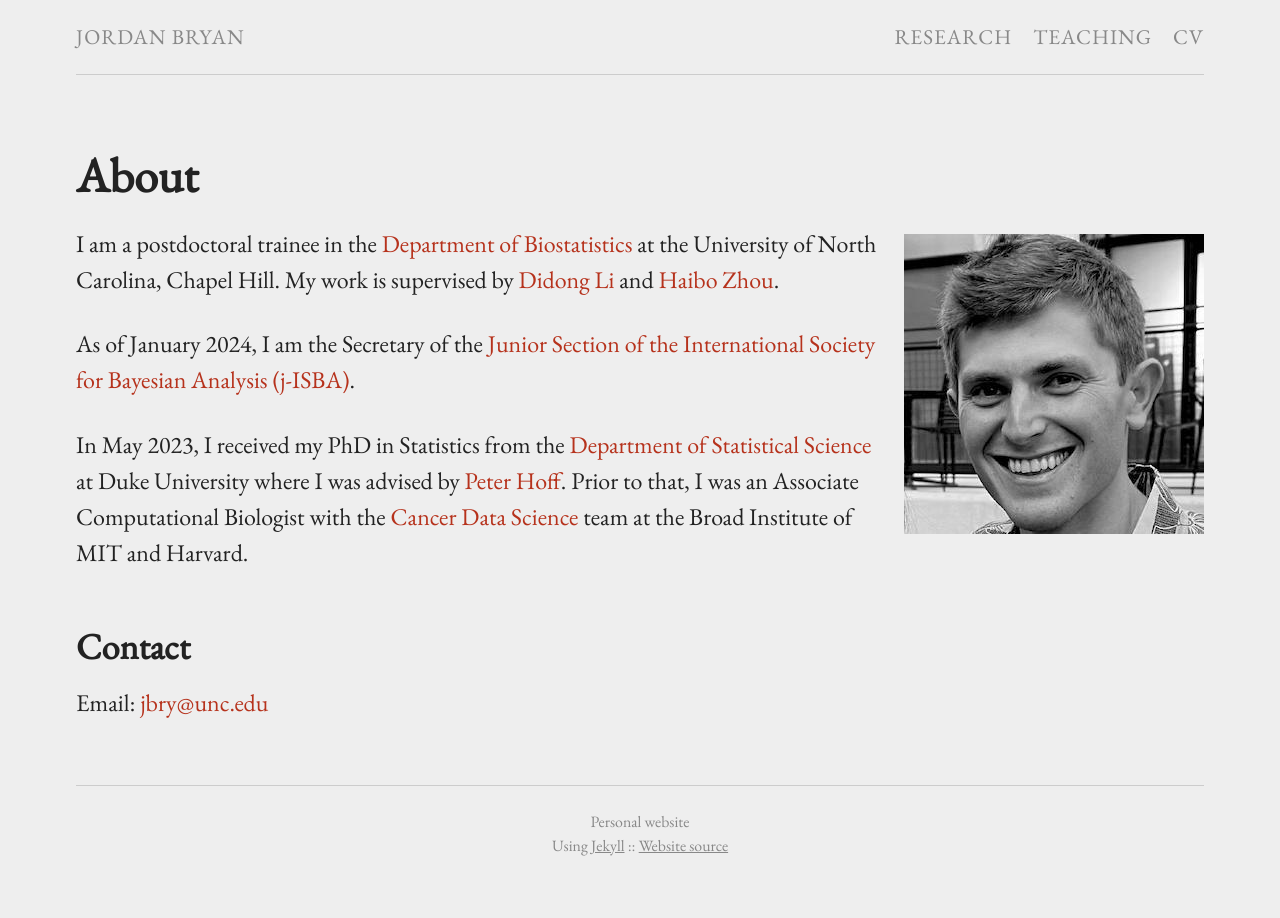
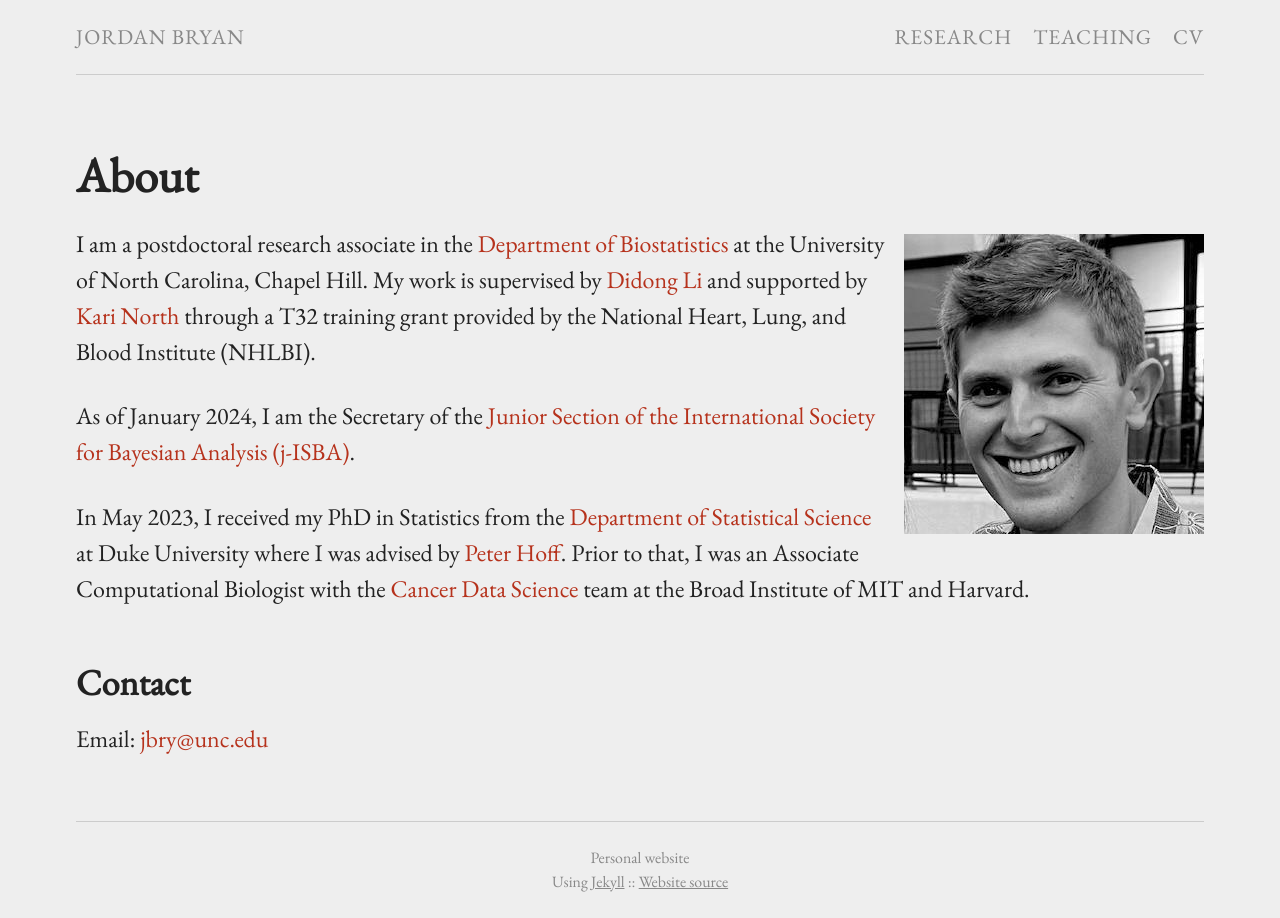
Before and after one commit to j-g-b/j-g-b.github.io, a Jekyll site: the page built from index.md, in a window 1280 px wide. Built offline with Jekyll 4.4.1, drawn with Linux system fonts in a browser that asks for light colours.

Commit message:
updating position

```diff
--- a/index.md
+++ b/index.md
@@ -6,7 +6,7 @@ permalink: /
 
 {% include image.html url="assets/img/headshot.jpeg" caption="" max_width="100px" align="right" %}
 
-I am a postdoctoral trainee in the [Department of Biostatistics](https://sph.unc.edu/bios/biostatistics/) at the University of North Carolina, Chapel Hill. My work is supervised by [Didong Li] and [Haibo Zhou].
+I am a postdoctoral research associate in the [Department of Biostatistics](https://sph.unc.edu/bios/biostatistics/) at the University of North Carolina, Chapel Hill. My work is supervised by [Didong Li] and supported by [Kari North] through a T32 training grant provided by the National Heart, Lung, and Blood Institute (NHLBI).
 
 As of January 2024, I am the Secretary of the [Junior Section of the International Society for Bayesian Analysis (j-ISBA)](https://j-isba.github.io/index.html).
 
@@ -18,5 +18,5 @@ Email: [jbry@unc.edu]
 
 [jbry@unc.edu]: mailto:jbry@unc.edu
 [Didong Li]: https://sites.google.com/view/didongli/home
-[Haibo Zhou]: https://sph.unc.edu/adv_profile/haibo-zhou-phd/
+[Kari North]: https://sph.unc.edu/adv_profile/kari-north-phd/
 [Peter Hoff]: https://pdhoff.github.io
```
